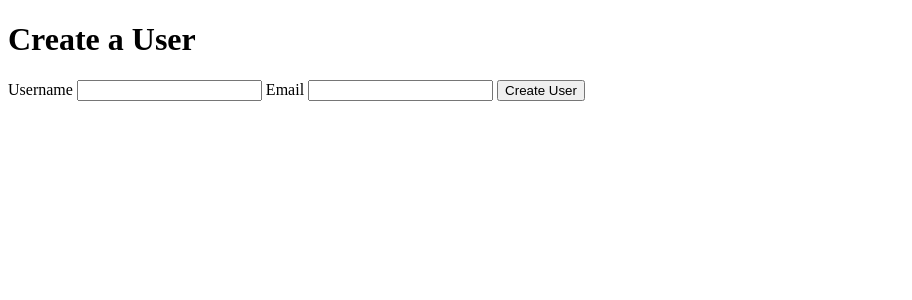
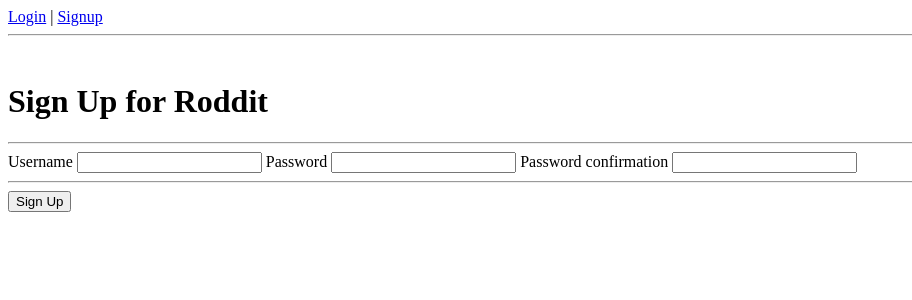
Before and after one commit to mmcneeley/reddit_app, a Rails app: page /users/new in a window 1280 px wide. Shown: the top 300 px of the page, without its empty margins (0-912 px from the left). Run offline with Rails 7, Linux system fonts and the light colour scheme.

Commit message:
Completed Auth Login

```diff
--- a/app/controllers/application_controller.rb
+++ b/app/controllers/application_controller.rb
@@ -1,3 +1,22 @@
 class ApplicationController < ActionController::Base
   protect_from_forgery with: :exception
+
+  helper_method :logged_in?
+  helper_method :current_user
+
+
+  def current_user
+    if session[:user_id]
+      User.find(session[:user_id])
+    end
+  end
+
+  def logged_in?
+    !!current_user
+  end
+
+  def authorize
+    redirect_to login_path unless current_user
+  end
+
 end
--- a/app/controllers/users_controller.rb
+++ b/app/controllers/users_controller.rb
@@ -1,5 +1,8 @@
 class UsersController < ApplicationController
   before_action :get_user, only:[:show,:edit,:update]
+  before_action :require_login
+  skip_before_action :require_login, only:[:new, :create]
+
 
     def index
       @users = User.all
@@ -15,8 +18,9 @@ class UsersController < ApplicationController
     def create
       @user = User.create(user_params)
       if @user.valid?
-        flash[:success] = "you have created a new user"
-        redirect_to user_path(@user)
+        flash[:success] = "You have signed up for Roddit!"
+        session[:user_id] = @user.id
+        redirect_to @user
       else
         #byebug
         flash[:errors] = @user.errors.full_messages
@@ -45,7 +49,11 @@ class UsersController < ApplicationController
     end
 
     def user_params
-      params.require(:user).permit(:username, :email)
+      params.require(:user).permit(:username, :email, :password, :password_confirmation)
+    end
+
+    def require_login
+      return head(:forbidden) unless session.include? :user_id
     end
 
 end
--- a/app/models/user.rb
+++ b/app/models/user.rb
@@ -1,6 +1,8 @@
 class User < ApplicationRecord
   has_many :posts, dependent: :destroy
 
+  has_secure_password
   validates :username, presence: true, uniqueness: true
-  validates :email, presence: true, uniqueness: true
+  validates_uniqueness_of :username, :case_sensitive => false
+  validates :email, presence: false, uniqueness: true
 end
--- a/app/views/layouts/application.html.erb
+++ b/app/views/layouts/application.html.erb
@@ -9,6 +9,21 @@
   </head>
 
   <body>
+
+    <% if logged_in? %>
+    Signed in as <%= current_user.username %> | <%= link_to "Logout", logout_path, method: "post" %>
+    <% else %>
+    <%= link_to 'Login', '/login' %> | <%= link_to 'Signup', '/signup' %>
+    <% end %>
+    <hr>
+    <br>
+
+
+
+
     <%= yield %>
+
+
+
   </body>
 </html>
--- a/app/views/users/new.html.erb
+++ b/app/views/users/new.html.erb
@@ -1,3 +1,13 @@
-<h1>Create a User</h1>
-
-<%= render 'form' %>
+<h1>Sign Up for Roddit</h1>
+<hr>
+ <%= form_for @user do |f| %>
+  <%= f.label :username %>
+  <%= f.text_field :username %>
+  <%= f.label :password %>
+  <%= f.password_field :password %>
+  <%= f.label :password_confirmation %>
+  <%= f.password_field :password_confirmation %>
+  <br>
+  <hr>
+  <%= f.submit "Sign Up" %>
+ <% end %>
--- a/config/routes.rb
+++ b/config/routes.rb
@@ -2,4 +2,8 @@ Rails.application.routes.draw do
 resources :posts
 resources :users
 
+get 'signup', to: 'users#new', as: 'signup'
+get 'login', to:'session#new', as: 'login'
+post 'login', to: 'session#create', as: 'sessions'
+post 'logout', to: 'session#destroy', as: 'logout'
 end
--- a/db/migrate/20180416191918_create_users.rb
+++ b/db/migrate/20180416191918_create_users.rb
@@ -3,6 +3,7 @@ class CreateUsers < ActiveRecord::Migration[5.1]
     create_table :users do |t|
       t.string :username
       t.string :email
+      t.string :password_digest
 
       t.timestamps
     end
--- a/db/seeds.rb
+++ b/db/seeds.rb
@@ -7,9 +7,9 @@
 #   Character.create(name: 'Luke', movie: movies.first)
 
 #create users
-joe = User.create(username: "jayzonday", email: "joseph.moloughney@flatironschool.com")
-henry = User.create(username: "kinghenryjr", email: "henry.zhang@flatironschool.com")
-mike = User.create(username: "mmcneeley", email: "michael.mcneeley@flatironschool.com")
+joe = User.create(username: "jayzonday", email: "joseph.moloughney@flatironschool.com", password:"123")
+henry = User.create(username: "kinghenryjr", email: "henry.zhang@flatironschool.com", password:"1234")
+mike = User.create(username: "mmcneeley", email: "michael.mcneeley@flatironschool.com", password:"12345")
 
 #posts
 sports = Post.create(title: "yankees win!", user: joe)
```
Also changed, not shown: app/controllers/posts_controller.rb (+7 -0 lines), app/controllers/session_controller.rb (added, +24 -0 lines), app/views/session/new.html.erb (added, +12 -0 lines), Gemfile, Gemfile.lock, db/schema.rb.
